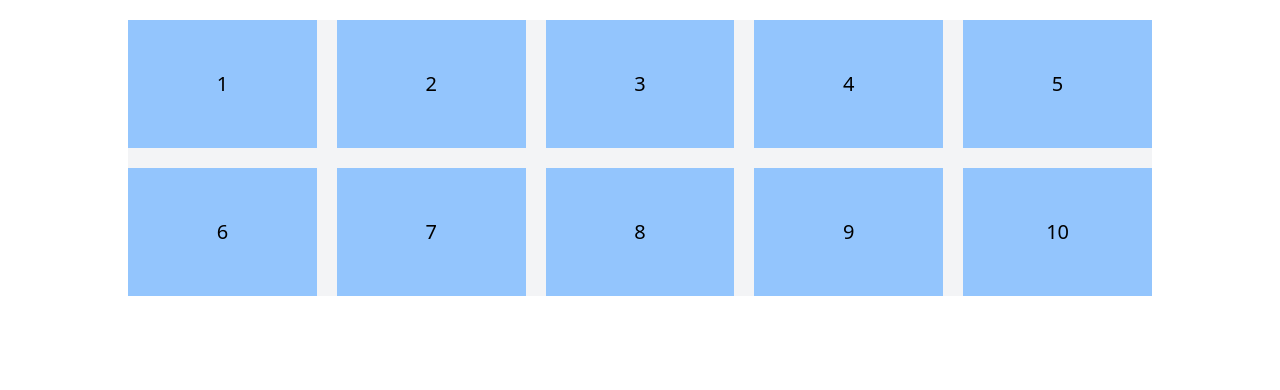
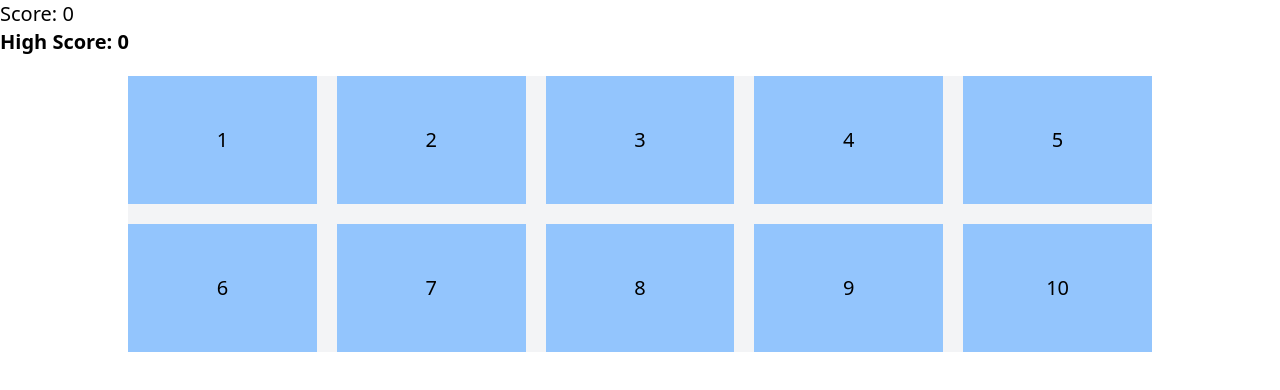
Before and after one commit to superspike7/memory-card, a React (Vite) app: page / in a window 1280 px wide. Shown: the top 390 px of the page. Built offline with nearby package versions, Linux system fonts and the light colour scheme.

Commit message:
game logic fully functional

```diff
--- a/src/App.jsx
+++ b/src/App.jsx
@@ -1,4 +1,6 @@
-import React, { useState } from "react";
+import React, { useEffect, useState } from "react";
+import Nav from "./components/Nav";
+import Card from "./components/Card";
 
 const cardsJson = [
   { id: 1, img: "1" },
@@ -15,26 +17,55 @@ const cardsJson = [
 
 function App() {
   const [cards, setCards] = useState(cardsJson);
+  const [clicked, setClicked] = useState([]);
+  const [currentScore, setCurrentScore] = useState(-1);
+  const [highScore, setHighScore] = useState(0);
 
-  function handleClick() {
-    setCards(shuffle(cards))
+  useEffect(() => {
+    if (hasDuplicateVal(clicked)) {
+      if (!alert("You Lose!")) {
+        setCurrentScore(-1);
+        setClicked([]);
+      }
+    } else if (!hasDuplicateVal(clicked)) {
+      setCurrentScore(currentScore + 1);
+    }
+  }, [clicked]);
+
+  useEffect(() => {
+    if (currentScore > highScore) {
+      setHighScore(currentScore);
+    }
+
+    if(currentScore === 10){
+      alert("Congrats you win!");
+    }
+  }, [currentScore]);
+
+  function hasDuplicateVal(arr) {
+    return new Set(arr).size !== arr.length;
+  }
+
+  function handleClick(id) {
+    setCards(shuffle(cards));
+    setClicked([...clicked, id]);
   }
 
   function shuffle(array) {
-  return [...array].sort(() => Math.random() - 0.5);
+    return [...array].sort(() => Math.random() - 0.5);
   }
 
   return (
     <div>
+      <Nav currentScore={currentScore} highScore={highScore} />
       <div className="w-[80%] mx-auto grid grid-cols-5 bg-gray-100 mt-5 gap-5">
         {cards.map((card) => (
-          <div
-            className="h-32 flex items-center justify-center bg-blue-300"
+          <Card
+            id={card.id}
+            img={card.img}
+            handleClick={handleClick}
             key={card.id}
-            onClick={handleClick}
-          >
-            <div className="text-xl">{card.img}</div>
-          </div>
+          />
         ))}
       </div>
     </div>
--- a/src/components/Card.jsx
+++ b/src/components/Card.jsx
@@ -0,0 +1,12 @@
+import React from "react";
+
+export default function Card(props) {
+  return (
+    <div
+      className="h-32 flex items-center justify-center bg-blue-300"
+      onClick={() => props.handleClick(props.id)}
+    >
+      <div className="text-xl">{props.img}</div>
+    </div>
+  );
+}
--- a/src/components/Nav.jsx
+++ b/src/components/Nav.jsx
@@ -0,0 +1,11 @@
+
+import React from "react";
+
+export default function Nav({currentScore, highScore}){
+  return(
+    <div className="mb-5">
+      <p className="text-xl font-normal">Score: {currentScore}</p>
+      <p className="text-xl font-bold">High Score: {highScore}</p>
+    </div>
+  );
+}
```
